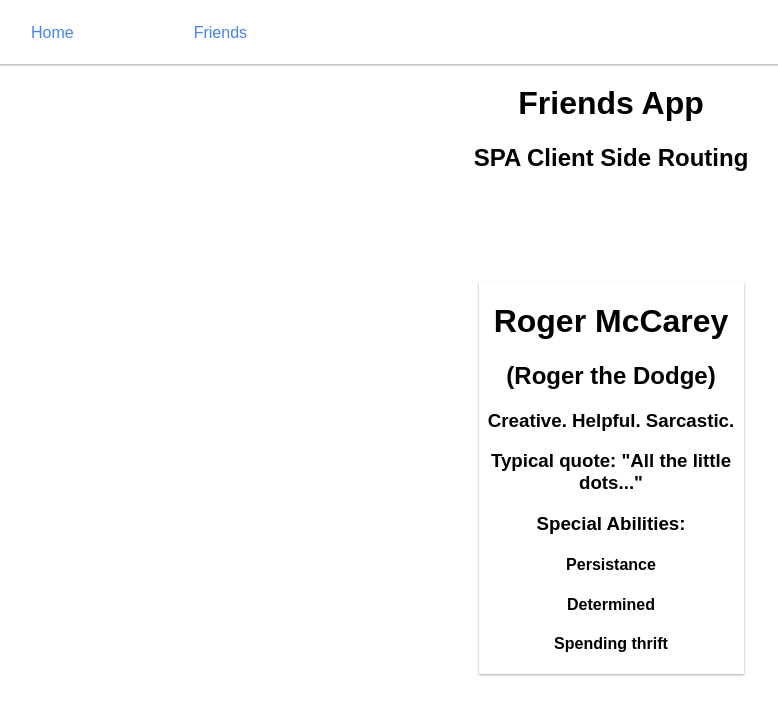
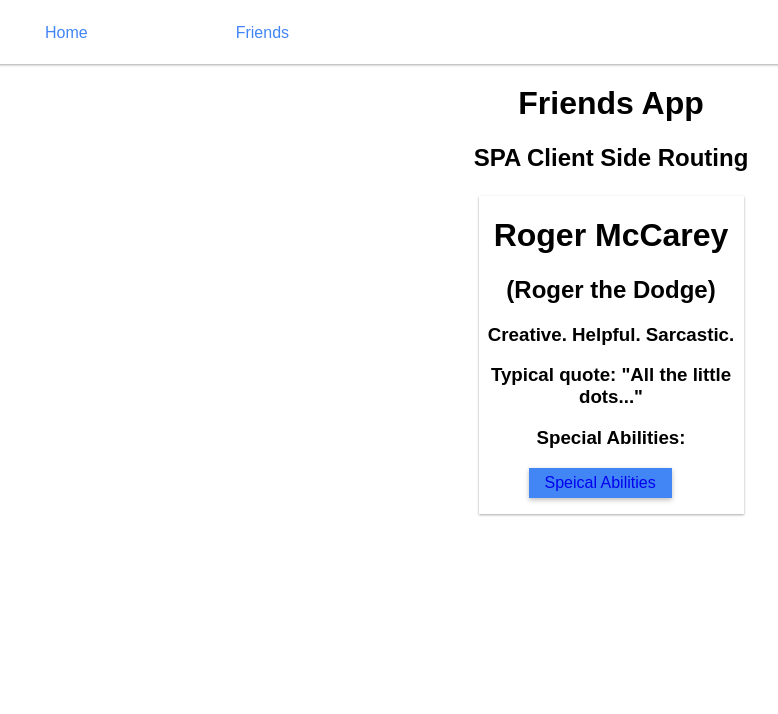
Before and after one commit to tomytank/friends-SPA-client-side-routing, a React (Create React App) app: page /friends/1 in a window 1280 px wide. Shown: the top 714 px of the page, without its empty margins (29-807 px from the left). Built offline with nearby package versions, Linux system fonts and the light colour scheme.

Commit message:
SPA CSR with useRouteMatch()
Added useRouteMatch(), created a button to load a new url with a map() set of data.

```diff
--- a/src/Components/Friend.js
+++ b/src/Components/Friend.js
@@ -1,9 +1,12 @@
 import React from "react";
 import friendsData from "./FriendsData";
-import { useParams } from "react-router-dom";
+import { useParams, useRouteMatch, NavLink, Route } from "react-router-dom";
+
+import SpecialAbilities from "./SpecialAbilities";
 
 export default function Friend() {
   const params = useParams();
+  const { path, url } = useRouteMatch();
   console.log("Params in Friend.js, ", params);
   const singleFriend = friendsData.find(
     thePerson => `${thePerson.id}` === params.id
@@ -18,12 +21,21 @@ export default function Friend() {
         <p />
         <h3>Typical quote: "{singleFriend.quote}"</h3>
         <h3>Special Abilities:</h3>
-        <div>
-          {singleFriend.specialAbilities.map(item => {
-            return <h4 key={item}>{item}</h4>;
-          })}
+        <nav className="nav-buttons">
+          <button>
+            <NavLink
+              className="remove-underline"
+              to={`${url}/special-abilities`}
+            >
+              Speical Abilities
+            </NavLink>
+          </button>
+        </nav>
+        <Route path={`${path}/special-abilities`}>
+          <SpecialAbilities singleFriend={singleFriend} />
           <p />
-        </div>
+        </Route>
+        {/* </nav> */}
       </div>
     </div>
   );
--- a/src/Components/FriendsList.js
+++ b/src/Components/FriendsList.js
@@ -11,7 +11,7 @@ const FriendsList = () => {
 
       {friendsData.map(friend => {
         return (
-          <div className="character-list-wrapper">
+          <div className="character-list-wrapper" key={friend.id}>
             <div className="router-link" key={friend.id}>
               <Link to={`/friends/${friend.id}`}>
                 <div className="character-list-wrapper" key={friend.id}>
--- /dev/null
+++ b/src/Components/SpecialAbilities.js
@@ -0,0 +1,16 @@
+import React from "react";
+
+function SpecialAbilities(props) {
+  console.log(props);
+  return (
+    <div>
+      {props.singleFriend.specialAbilities.map(item => {
+        return <h4 key={item}>{item}</h4>;
+      })}
+
+      {/* <p className="item-description">{props.specialAbilities}</p> */}
+    </div>
+  );
+}
+
+export default SpecialAbilities;
--- a/src/styles.css
+++ b/src/styles.css
@@ -45,7 +45,7 @@ body {
   text-decoration: none;
 }
 .characters-list-wrapper {
-  padding-top: 40px;
+  padding-top: 4px;
   display: flex;
   flex-flow: row wrap;
   justify-content: center;
@@ -56,7 +56,7 @@ body {
   width: 30%;
   max-width: 265px;
   min-width: 220px;
-  margin: 50px 15px;
+  margin: 0px 15px;
   box-shadow: 0 1px 3px rgba(0, 0, 0, 0.12), 0 1px 2px rgba(0, 0, 0, 0.24);
   transition: all 0.3s cubic-bezier(0.25, 0.8, 0.25, 1);
 }
@@ -112,13 +112,18 @@ body {
 }
 
 .nav-buttons {
-  margin: 16px 36px;
+  margin: 16px 50px;
   display: flex;
   justify-content: space-between;
 }
 
+.remove-underline {
+  text-decoration: none;
+}
+
 .nav-buttons > button {
   border: none;
+  text-decoration: none;
   padding: 6px 16px;
   font-size: 16px;
   background-color: #4285f4;
```
